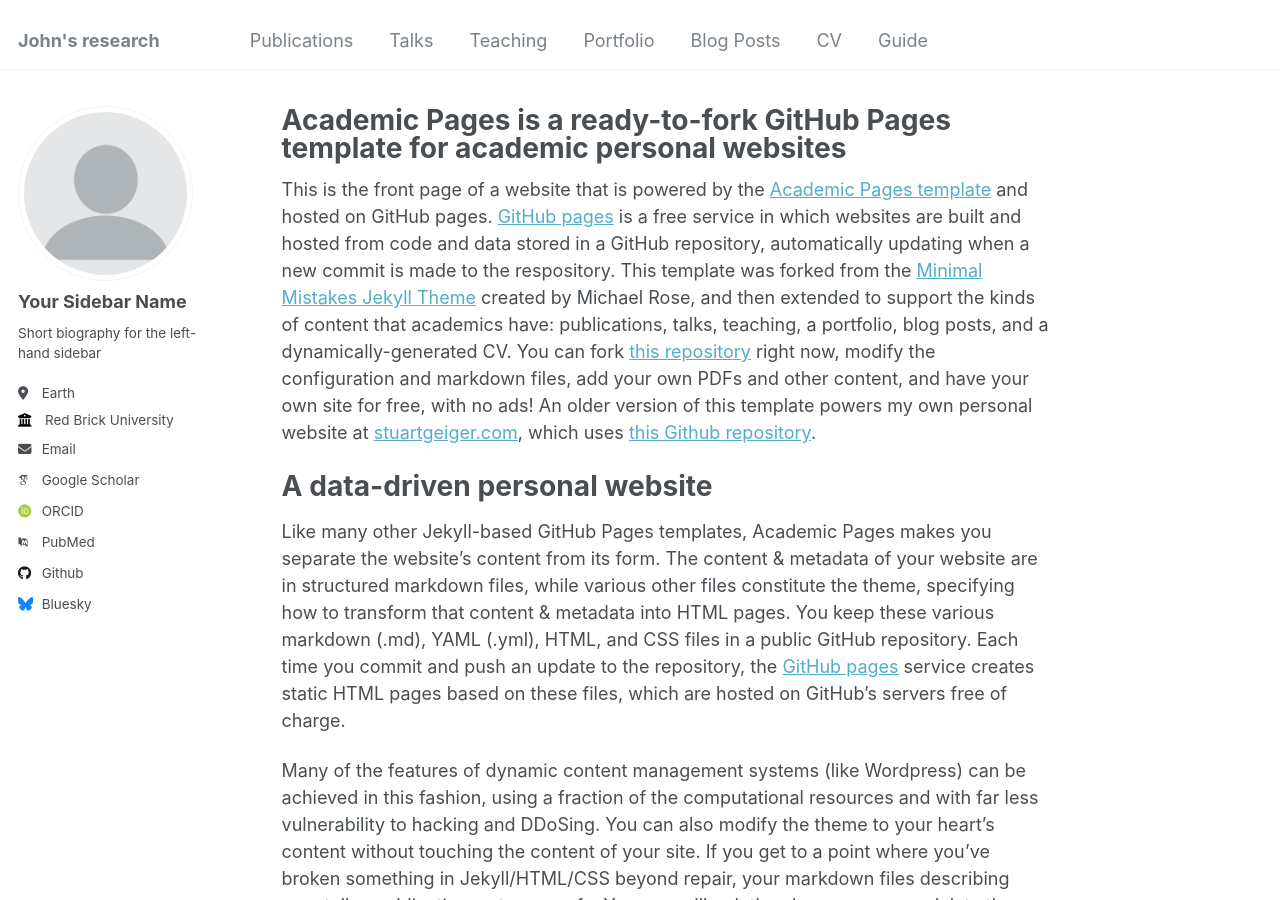
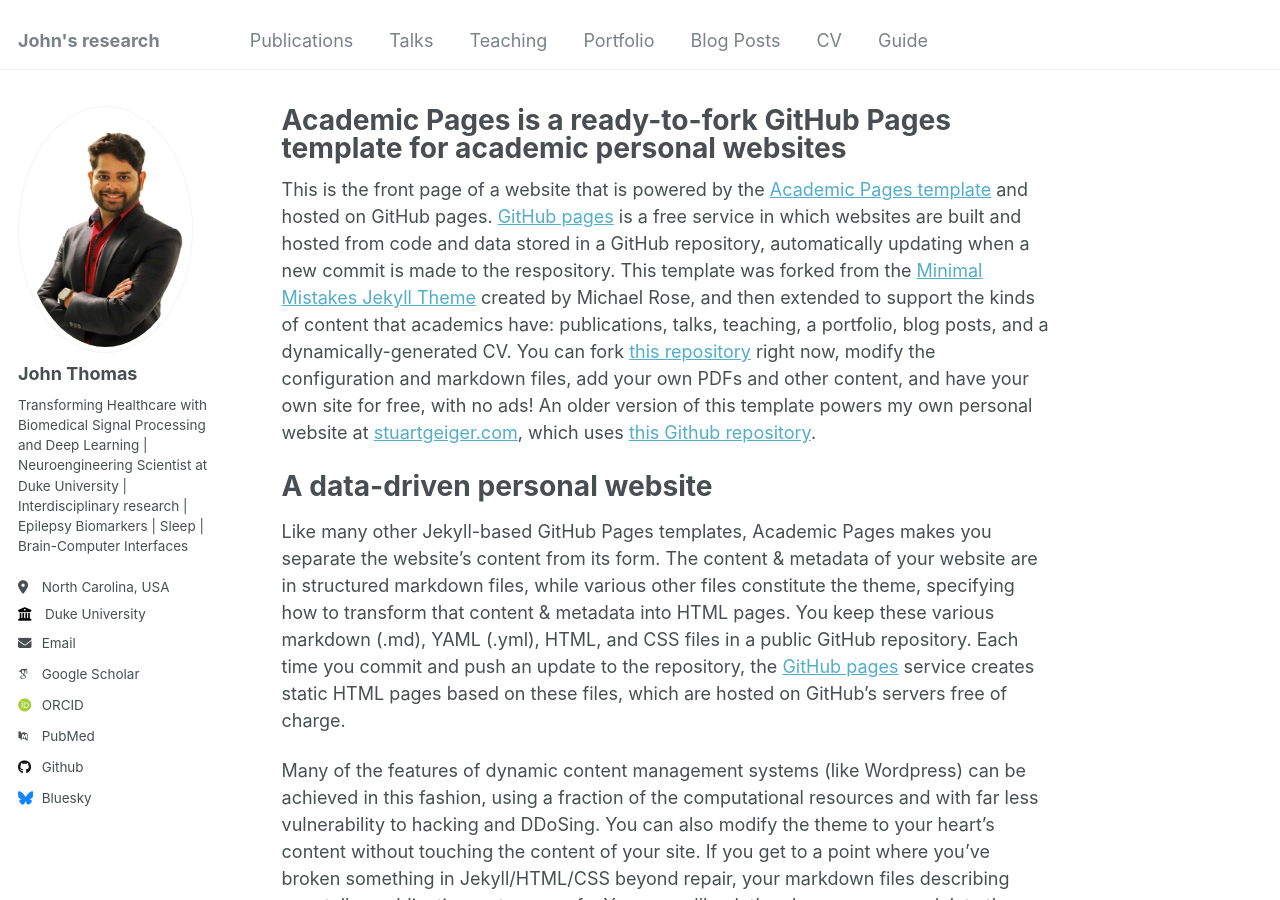
Before and after one commit to johnthomasphd/johnthomasphd.github.io, a Jekyll site: the page built from _pages/about.md, in a window 1280 px wide and 900 px high. Built offline with Jekyll 4.4.1, drawn with Linux system fonts in a browser that asks for light colours; some web fonts are replaced.

Commit message:
Update _config.yml

```diff
--- a/_config.yml
+++ b/_config.yml
@@ -21,14 +21,14 @@ repository               : "academicpages/academicpages.github.io"
 #               Additional customization can be done by editing /_includes/author-profile.html
 author:
   # Biographic information
-  avatar           : "profile.png"
-  name             : "Your Sidebar Name"
-  pronouns         : # example: "she/her"
-  bio              : "Short biography for the left-hand sidebar"
-  location         : "Earth"
-  employer         : "Red Brick University"
+  avatar           : "photo.png"
+  name             : "John Thomas"
+  pronouns         : # example: "he/him"
+  bio              : "Transforming Healthcare with Biomedical Signal Processing and Deep Learning | Neuroengineering Scientist at Duke University | Interdisciplinary research | Epilepsy Biomarkers | Sleep | Brain-Computer Interfaces"
+  location         : "North Carolina, USA"
+  employer         : "Duke University"
   uri              : # URL
-  email            : "none@example.org"
+  email            : "j.thomas@duke.edu"
 
   # Academic websites
   arxiv            : # URL - Update with the correct link to your profile
```
